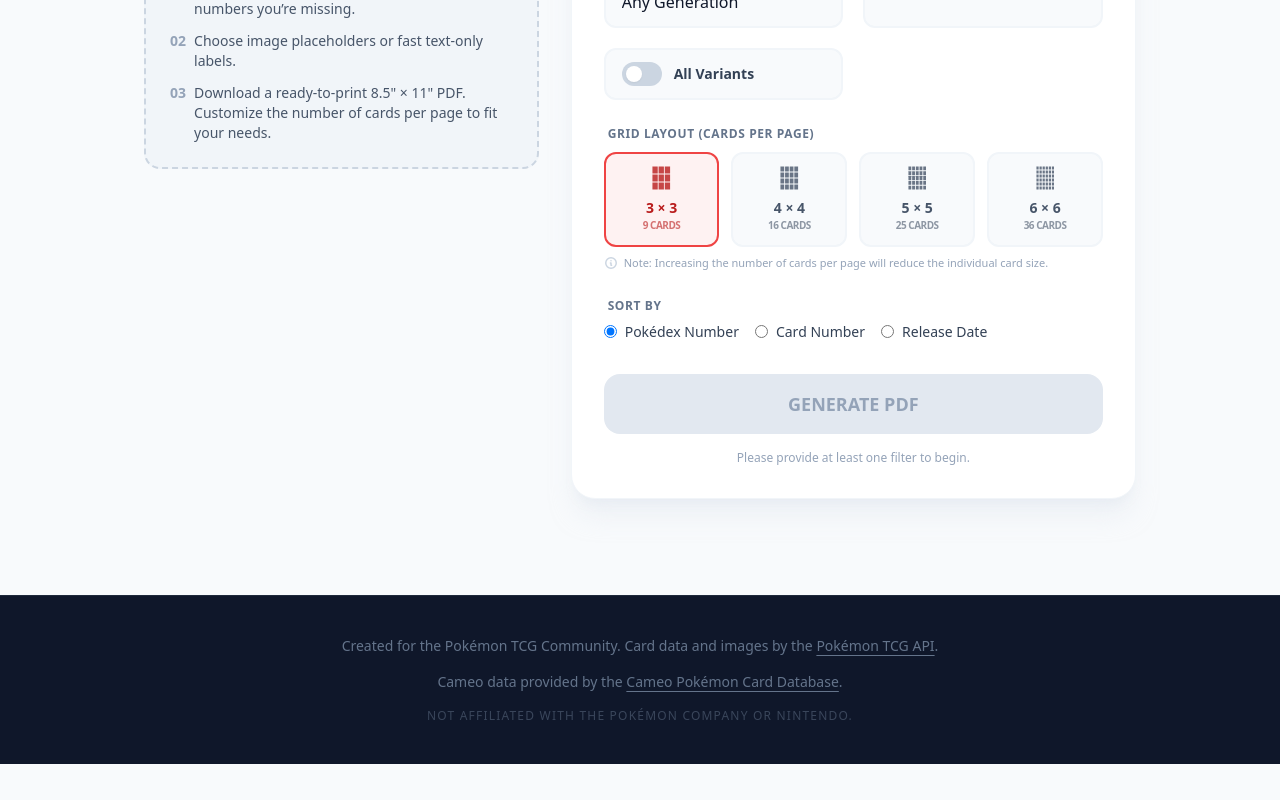
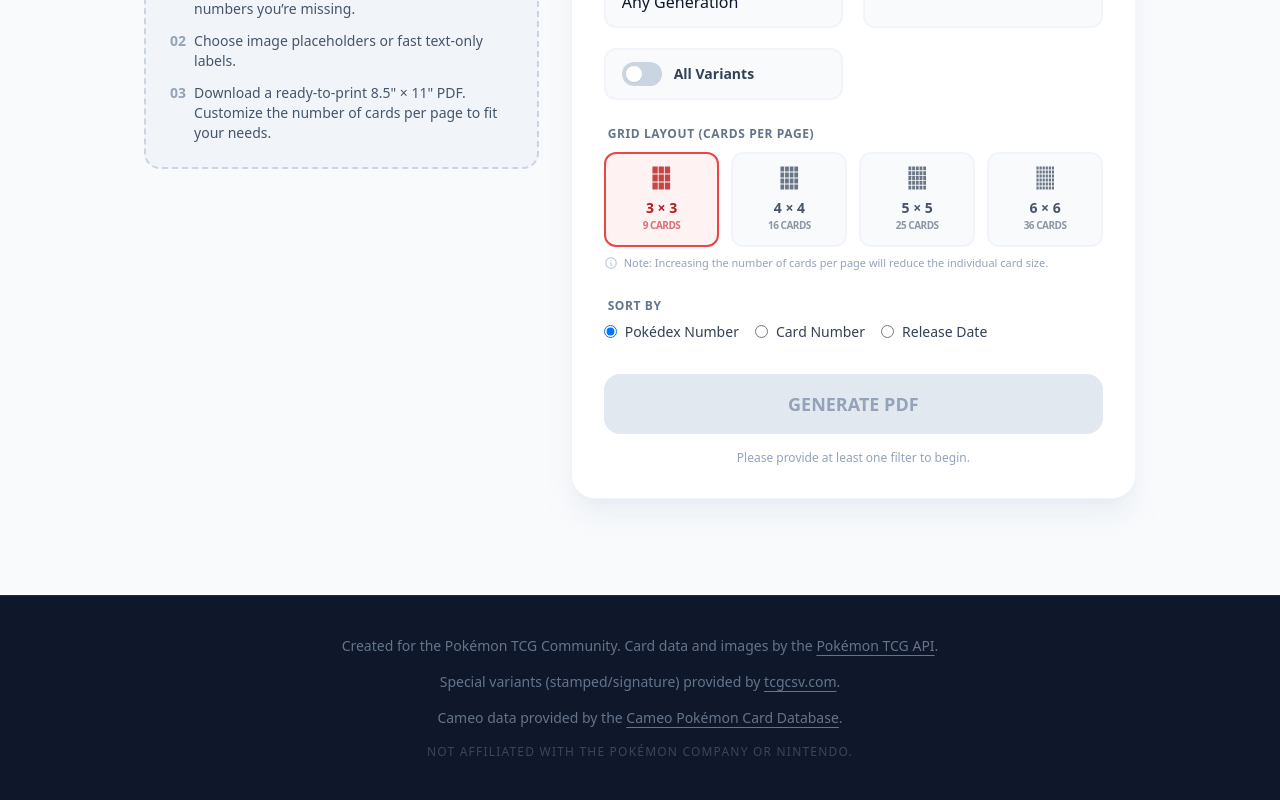
Before and after one commit to shermaza/pokeplaceholder.com, a React (Create React App) app: page / in a window 1280 px wide. Shown: the part 479-1279 px from the top of the page. Before the commit the page ends 1243 px from the top, so only its background shows below. Built offline with nearby package versions, Linux system fonts and the light colour scheme; the HTML template or start-up script is replaced by a standard one.

Commit message:
Add credit for data sources

```diff
--- a/src/components/Footer.js
+++ b/src/components/Footer.js
@@ -6,6 +6,9 @@ const Footer = () => {
       <div className="max-w-5xl mx-auto px-4 text-center space-y-4">
         <p className="text-sm">
           Created for the Pokémon TCG Community. Card data and images by the <a href="https://pokemontcg.io/" target="_blank" rel="noopener noreferrer" className="hover:text-slate-300 underline underline-offset-4">Pokémon TCG API</a>.
+        </p>
+        <p className="text-sm">
+          Special variants (stamped/signature) provided by <a href="https://tcgcsv.com/" target="_blank" rel="noopener noreferrer" className="hover:text-slate-300 underline underline-offset-4">tcgcsv.com</a>.
         </p>
         <p className="text-sm">
           Cameo data provided by the <a href="https://docs.google.com/spreadsheets/d/18nIkOgqQrHZTz0TrH_gL1e1nL1RcHiCmPF5finAjToY/edit?gid=1923267969#gid=1923267969" target="_blank" rel="noopener noreferrer" className="hover:text-slate-300 underline underline-offset-4">Cameo Pokémon Card Database</a>.
```
Also changed, not shown: 1 other file (tests, documents, lock files or other folders).
